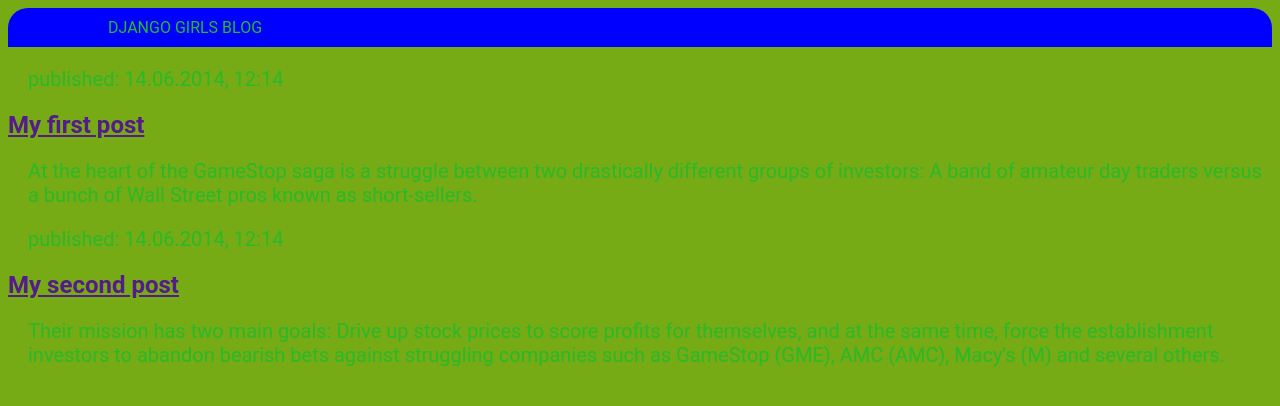
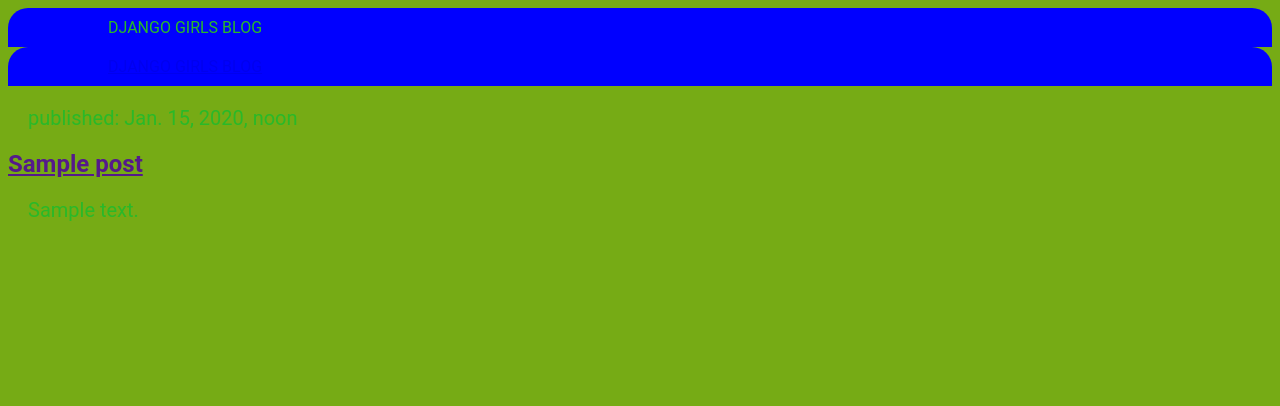
Before and after one commit to pradsy90/djangogirlswebblogapp, a Django app: page / in a window 1280 px wide. Shown: the top 406 px of the page. Run offline with Django 3.2, Linux system fonts and the light colour scheme; tables that the repository leaves empty hold one stand-in row (values such as "Sample post").

Commit message:
Getting the data from models & html change
1. Changes to the views.py file
2. post_list.html file to include the python objects returned in the response.

```diff
--- a/blog/templates/blog/post_list.html
+++ b/blog/templates/blog/post_list.html
@@ -9,6 +9,17 @@
         </div>
 
         <div>
+            <h1><a href="/">Django Girls Blog</a></h1>
+        </div>
+
+        {% for post in posts %}
+            <div>
+                <p>published: {{ post.published_date }}</p>
+                <h2><a href="">{{ post.title }}</a></h2>
+                <p>{{ post.text|linebreaksbr }}</p>
+            </div>
+        {% endfor %}
+        <!--<div>
             <p>published: 14.06.2014, 12:14</p>
             <h2><a href="">My first post</a></h2>
             <p>At the heart of the GameStop saga is a struggle between two drastically different groups of investors: A band of amateur day traders versus a bunch of Wall Street pros known as short-sellers.</p>
@@ -18,6 +29,6 @@
             <p>published: 14.06.2014, 12:14</p>
             <h2><a href="">My second post</a></h2>
             <p>Their mission has two main goals: Drive up stock prices to score profits for themselves, and at the same time, force the establishment investors to abandon bearish bets against struggling companies such as GameStop (GME), AMC (AMC), Macy's (M) and several others.</p>
-        </div>
+        </div>-->
     </body>
 </html>
--- a/blog/views.py
+++ b/blog/views.py
@@ -1,5 +1,7 @@
 from django.shortcuts import render
+from django.utils import timezone
+from .models import Post
 
-# Create your views here.
 def post_list(request):
-    return render(request, 'blog/post_list.html', {})
+    posts = Post.objects.filter(published_date__lte=timezone.now()).order_by('published_date')
+    return render(request, 'blog/post_list.html', {'posts':posts})
```
